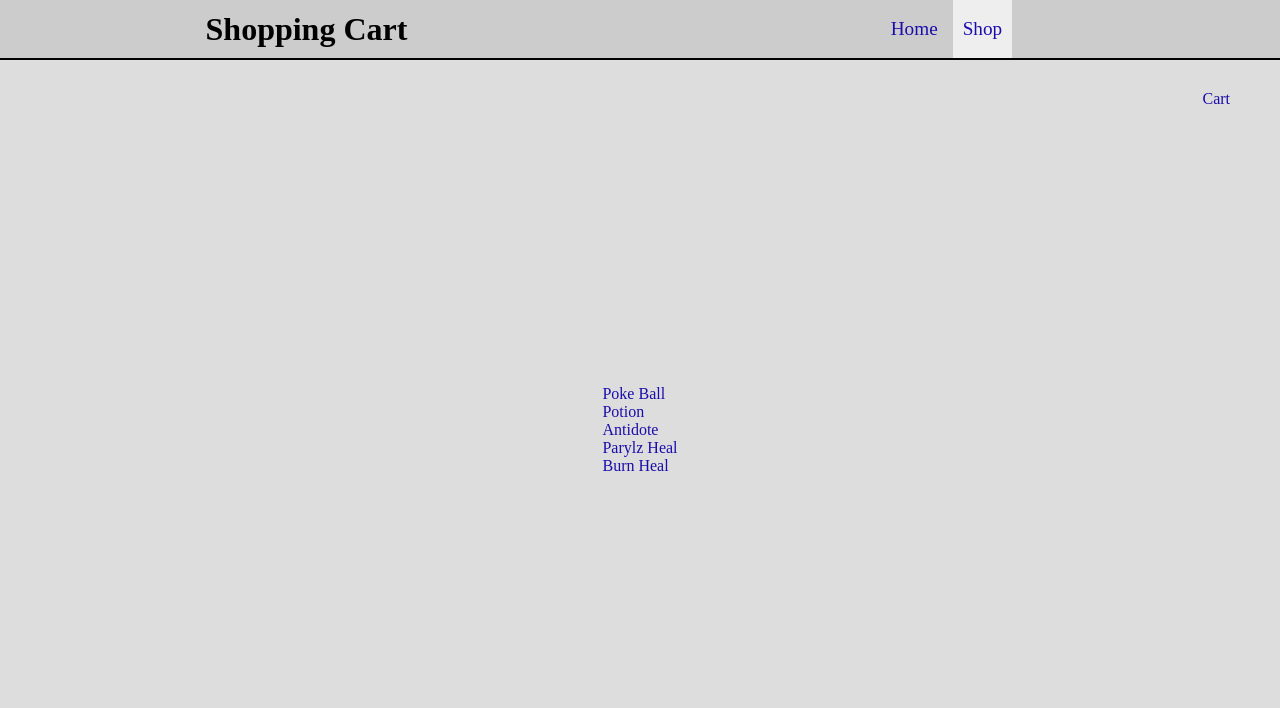
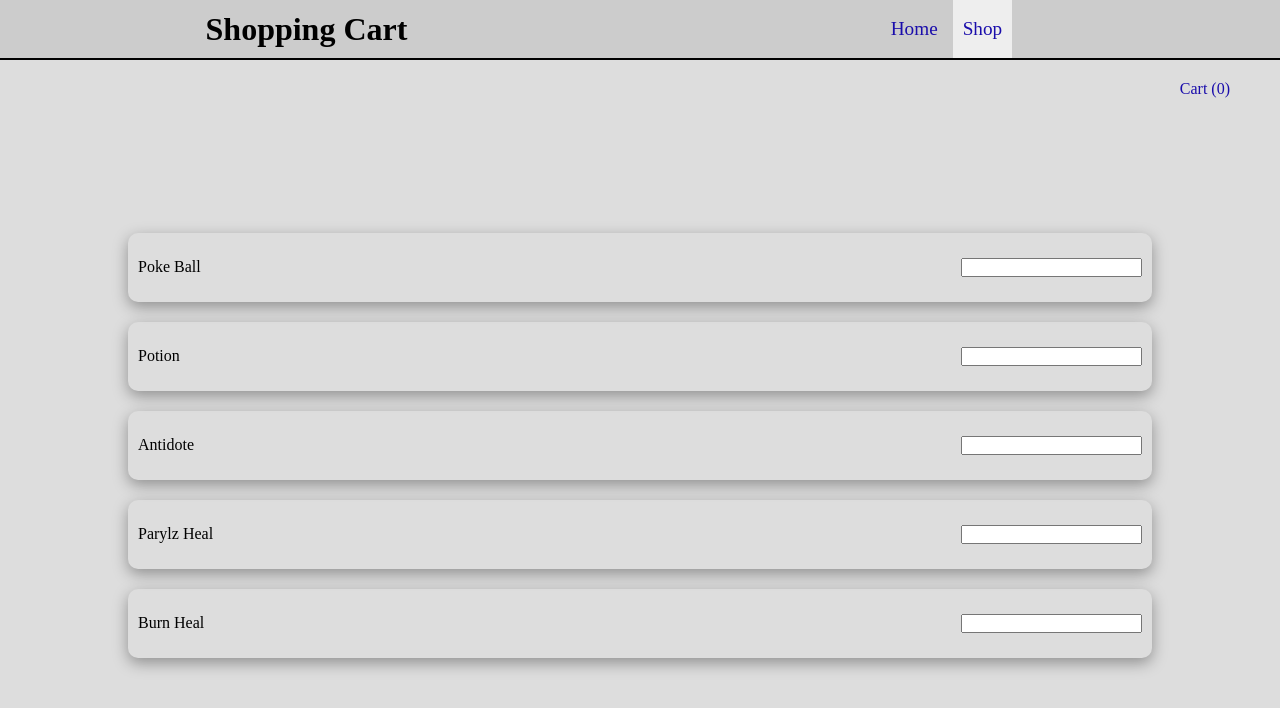
Before and after one commit to hanzyong0/shopping-cart, a React (Create React App) app: page /shop in a window 1280 px wide. Shown: the top 708 px of the page. Built offline with nearby package versions, Linux system fonts and the light colour scheme.

Commit message:
add change quantity function

```diff
--- a/src/App.css
+++ b/src/App.css
@@ -96,11 +96,23 @@ a {
 
 .cart {
 	position: absolute;
-	top: 30px;
+	top: 20px;
 	right: 50px;
 }
 
 .items {
 	display: flex;
 	flex-direction: column;
+	gap: 20px;
+	width: 80%;
+	margin-top: 30px;
 }
+
+.item {
+	padding: 25px 10px;
+	border-radius: 10px;
+	box-shadow: rgba(0, 0, 0, 0.35) 0px 5px 15px;
+	cursor: default;
+	display: flex;
+	justify-content: space-between;
+}
--- a/src/components/Item.js
+++ b/src/components/Item.js
@@ -1,13 +1,13 @@
 import React from 'react';
-import { useParams } from 'react-router-dom';
-import { getItem } from '../data';
 
-function Item() {
-  const params = useParams();
-  const item = getItem(parseInt(params.itemId, 10));
+function Item(props) {
+  const { name, handleChange } = props;
+
+
   return (
-    <div>
-      <p>{item.name}</p>
+    <div className='item'>
+      <div>{name}</div>
+      <input type="number" name={name} onChange={handleChange}></input>
     </div>
   )
 }
--- a/src/components/Shop.js
+++ b/src/components/Shop.js
@@ -1,31 +1,49 @@
-import React from 'react';
-import { Link, Outlet } from 'react-router-dom';
+import React, { useState } from 'react';
+import { Link } from 'react-router-dom';
 import { getItems } from '../data';
+import Item from './Item';
 
 function Shop() {
   const items = getItems();
+  const [cart, setCart] = useState([]);
+
+  const handleChange = (e) => {
+    const itemExists = cart.find((item) => item.name === e.target.name);
+    if (itemExists) {
+      setCart(
+        cart.map((item) =>
+          item.name === e.target.name
+            ? { ...item, quantity: e.target.value }
+            : item
+        )
+      )
+    } else {
+      setCart([
+        ...cart, { name: e.target.name, quantity: e.target.value }]);
+    }
+  }
+
+  const sum = cart.reduce((previous, current) => previous + parseInt(current.quantity, 10), 0)
+
   return (
     <div className='shop'>
       <div className='cart'>
         <Link
           to="/shop/cart"
         >
-          Cart
+          Cart ({sum})
         </Link>
       </div>
       <div className='items'>
         {items.map(
           (item) => (
-            <Link
-              to={`/shop/${item.id}`}
+            < Item
               key={item.id}
-              className='item'
-            >
-              {item.name}
-            </Link>
+              name={item.name}
+              handleChange={handleChange}
+            />
           )
         )}
-        <Outlet />
       </div>
     </div>
   )
```
Also changed, not shown: src/data.js (+1 -18 lines).
